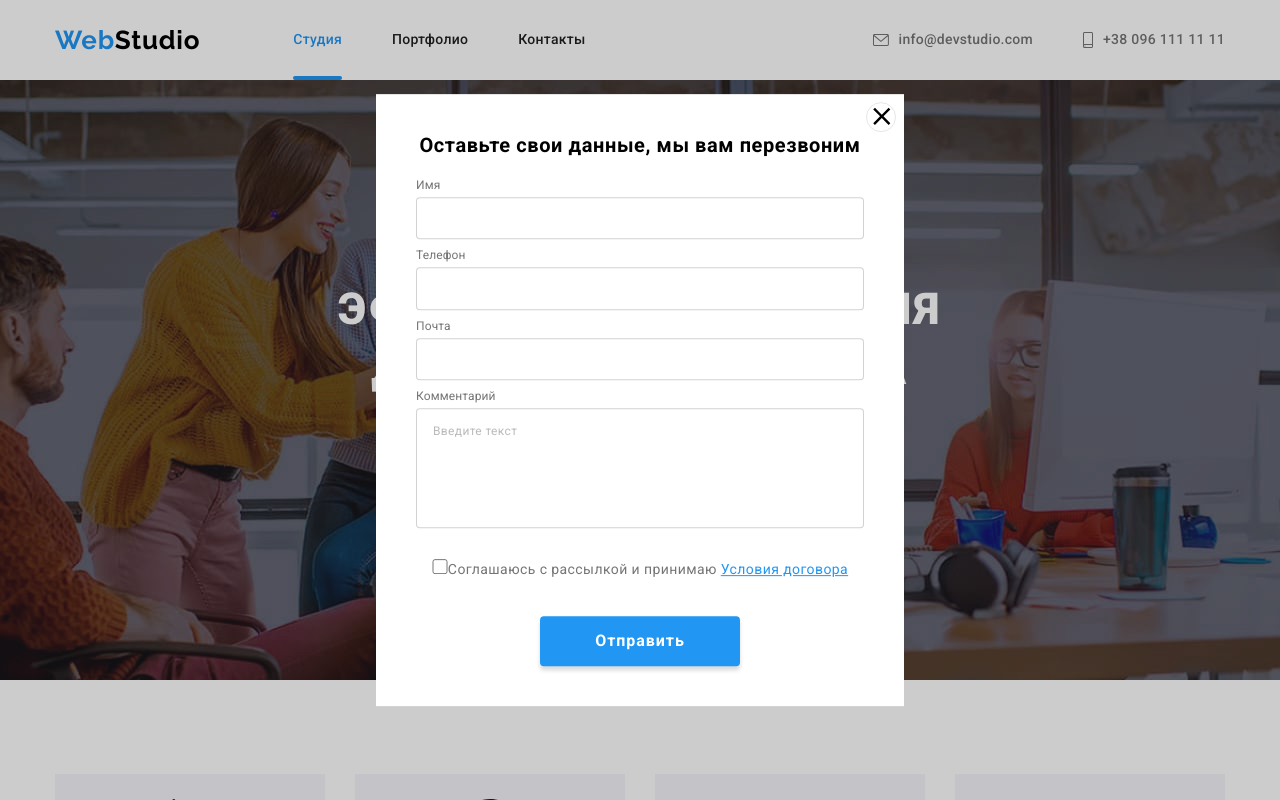
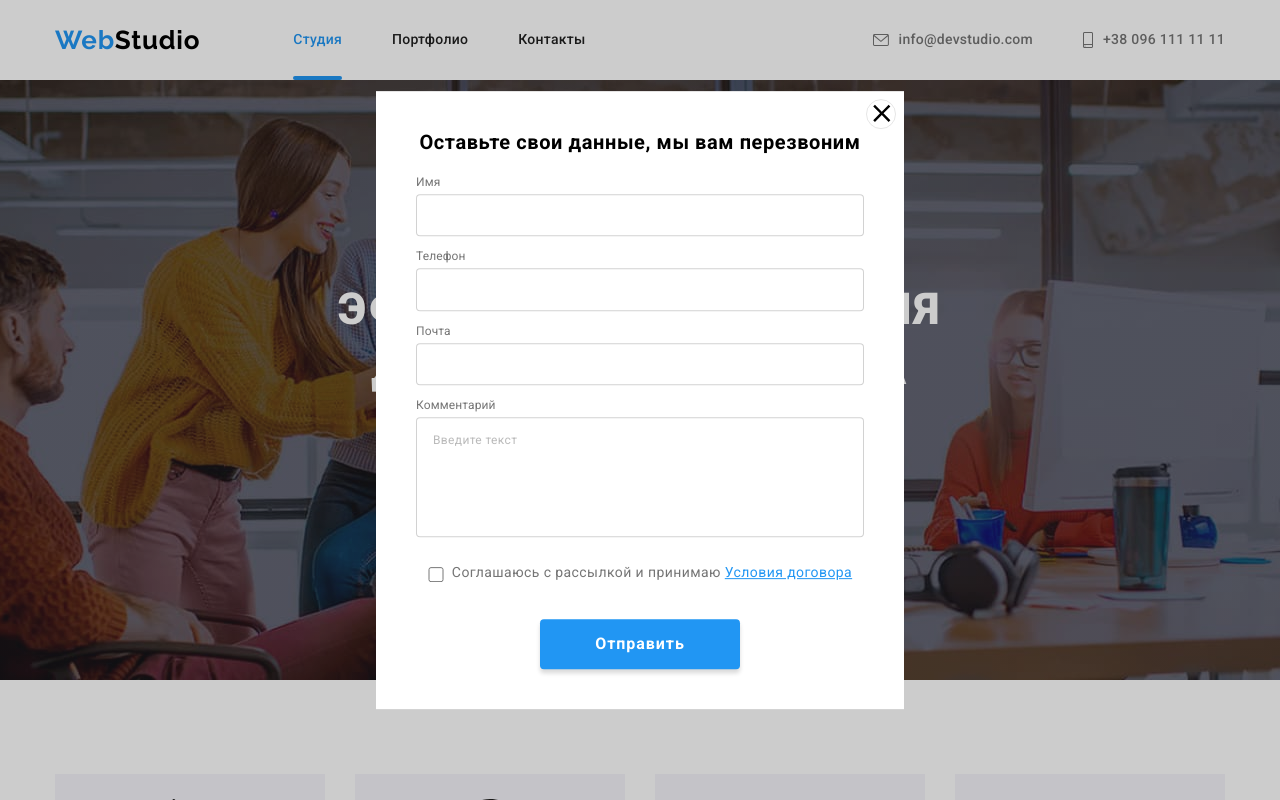
Before and after one commit to digtiarenko/goit-markup-hw-06, a plain HTML site: page index.html in a window 1280 px wide. Both pictures are taken after a click on the button "Заказать услугу". Shown: the top 800 px of the page. Drawn offline with nearby package versions, Linux system fonts and the light colour scheme.

Commit message:
commit-3

```diff
--- a/css/styles.css
+++ b/css/styles.css
@@ -546,6 +546,8 @@ div.background {
   margin-right: auto;
 }
 .form-field {
+  margin-top: 10px;
+  margin-bottom: 4px;
   display: flex;
   flex-direction: column;
 }
@@ -557,7 +559,6 @@ div.background {
   margin-bottom: 30px;
 }
 .form-label {
-  margin-top: 10px;
   margin-bottom: 4px;
 
   font-size: 12px;
@@ -596,6 +597,7 @@ textarea::placeholder {
 }
 
 .form-input[type="checkbox"] {
+  margin-right: 8px;
   width: 16px;
   height: 15px;
 }
```
